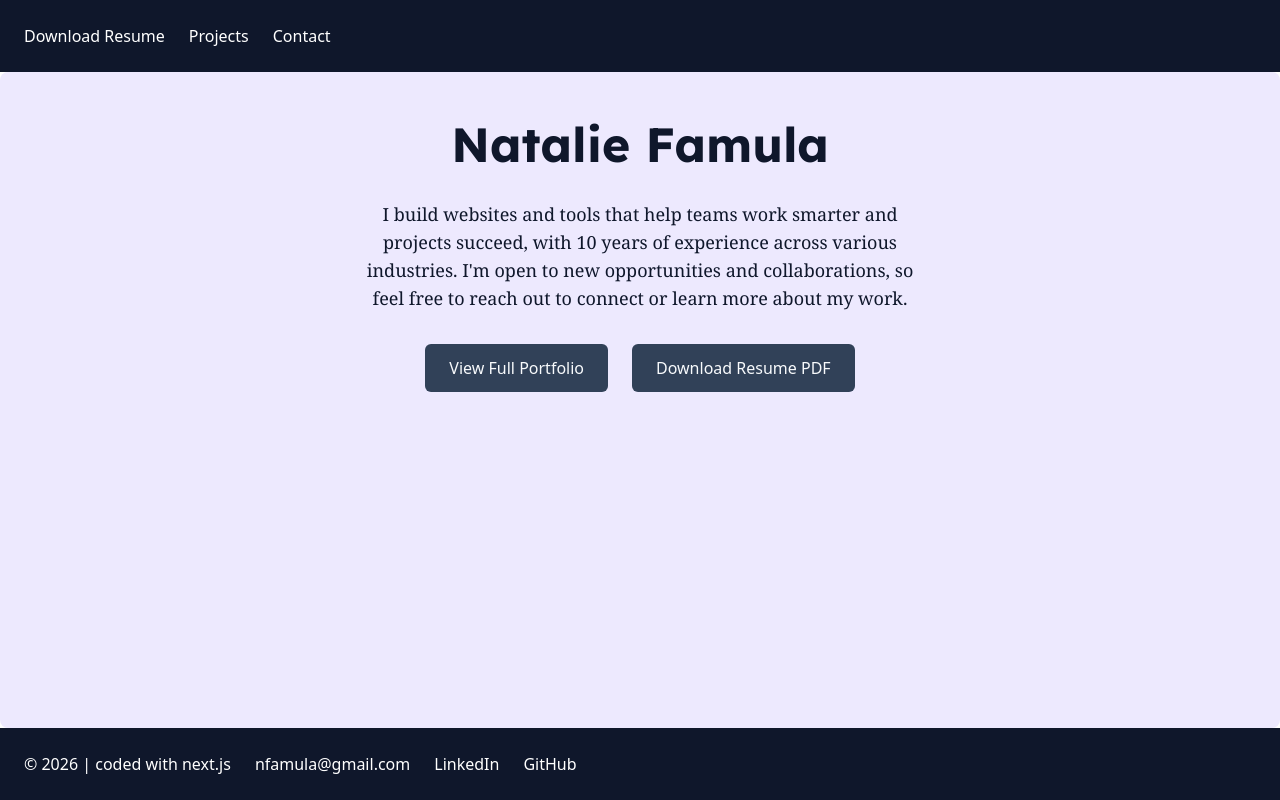
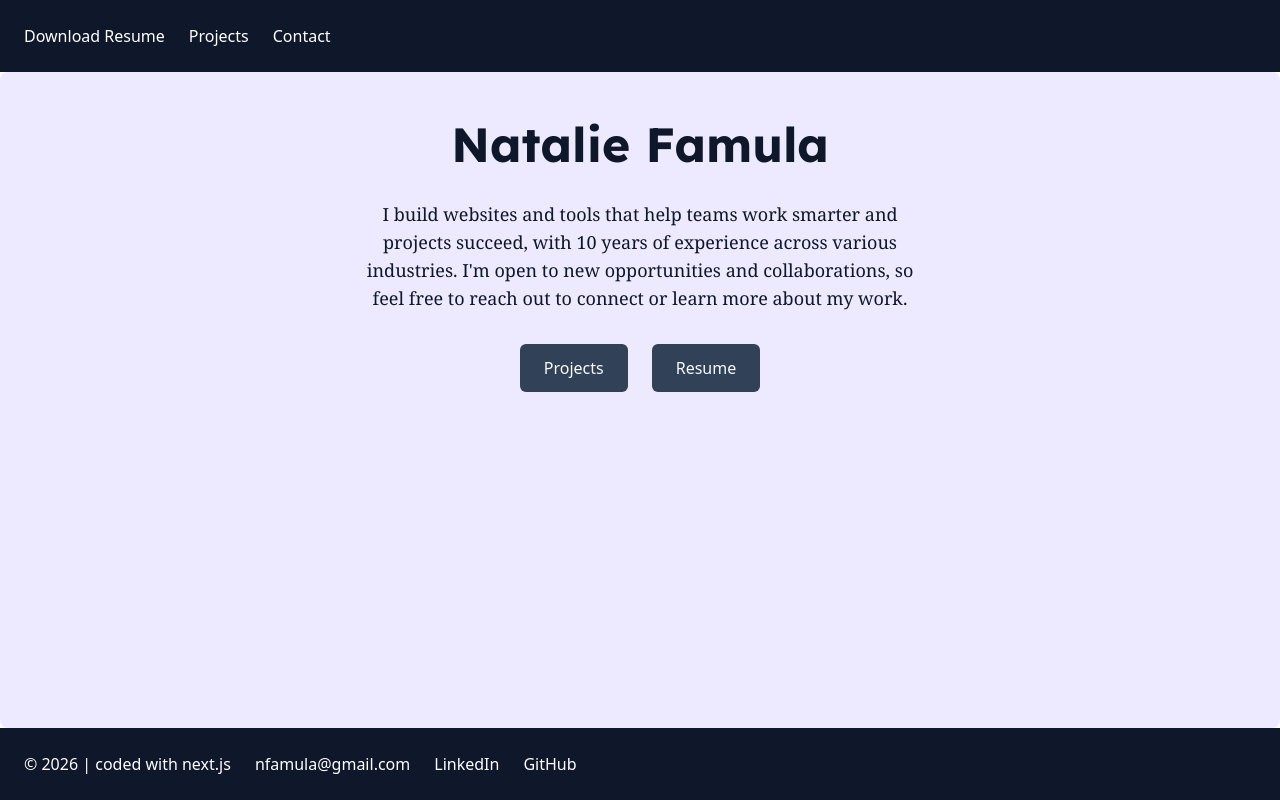
Before and after one commit to nfamula/portfolio2026, a Next.js app in the folder apps/web/: page / in a window 1280 px wide. Built offline with nearby package versions, Linux system fonts and the light colour scheme.

Commit message:
adjust copy - MVP complete

```diff
--- a/apps/web/app/page.tsx
+++ b/apps/web/app/page.tsx
@@ -14,14 +14,14 @@
           href="/full-portfolio"
           className="bg-slate-700 text-slate-50 px-6 py-3 rounded-md font-sans hover:opacity-90 transition"
         >
-        View Full Portfolio
+          Projects
         </Link>
         <Link
           href="/NatalieFamula_Resume.pdf"
           download="NatalieFamula_Resume.pdf"
           className="bg-slate-700 text-slate-50 px-6 py-3 rounded-md font-sans hover:opacity-90 transition"
         >
-          Download Resume PDF
+          Resume
         </Link>
       </div>
     </main>
```
